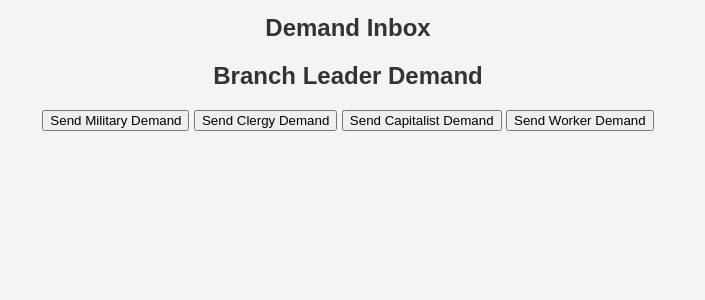
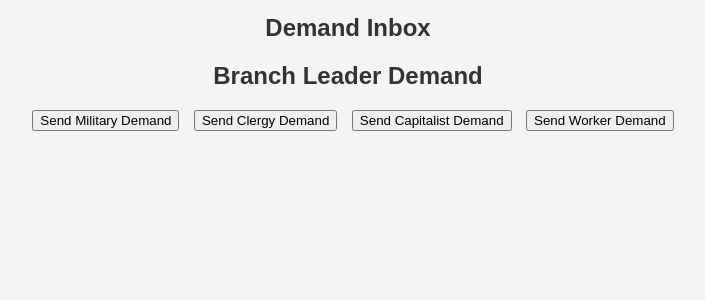
Before and after one commit to IlumCI/balance-of-power, a Flask app: page / in a window 1280 px wide. Shown: the part 486-786 px from the top of the page, without its empty margins (292-997 px from the left). Run offline with Flask 3, Linux system fonts and the light colour scheme.

Commit message:
Update style.css

```diff
--- a/static/css/style.css
+++ b/static/css/style.css
@@ -15,3 +15,11 @@ canvas {
     width: 400px;
     height: 400px;
 }
+
+.demand {
+    margin: 10px;
+}
+
+button {
+    margin-left: 10px;
+}
```
